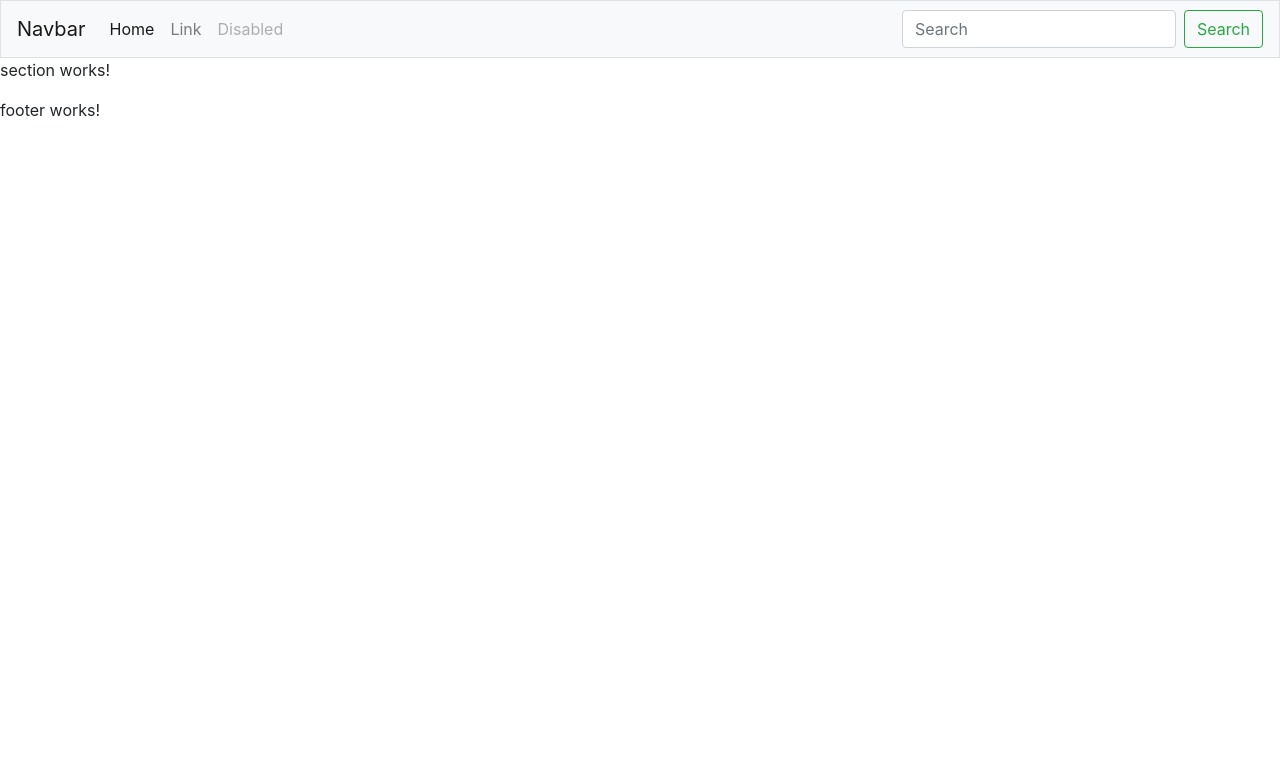
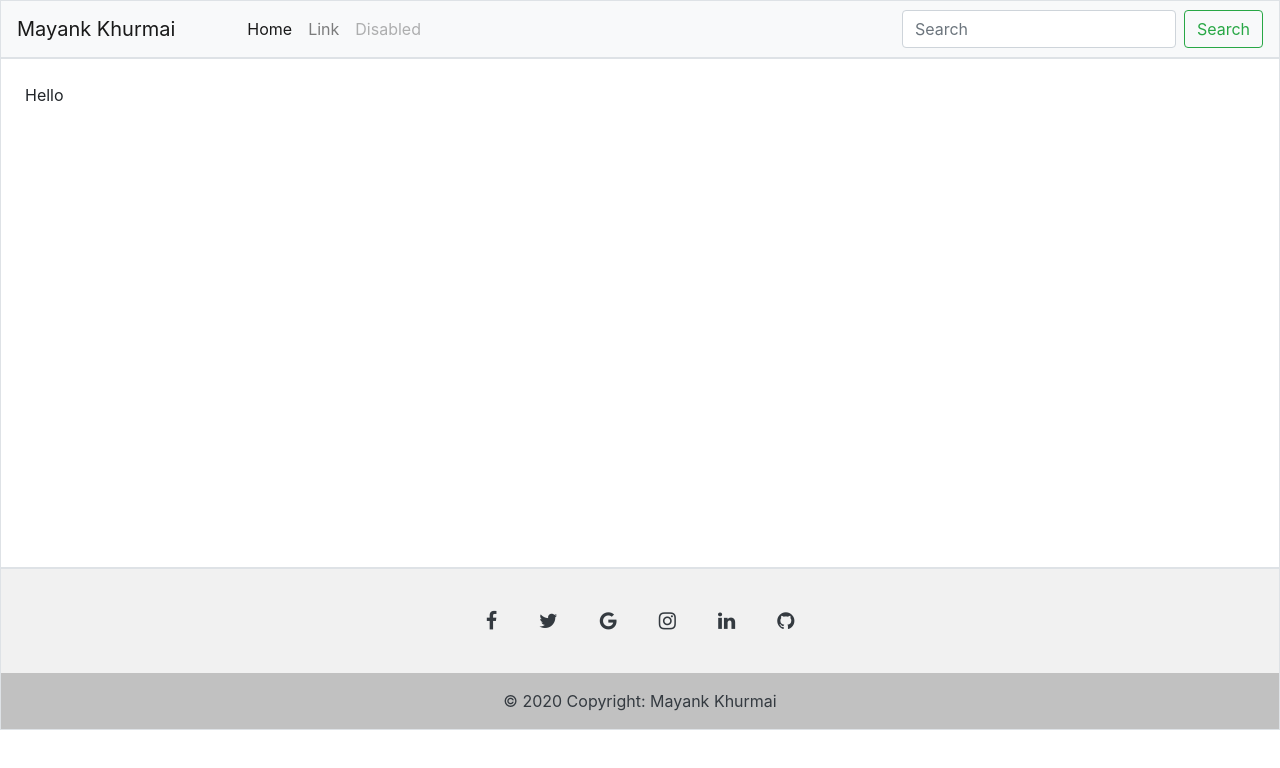
Before and after one commit to Mayank-Khurmai/Angular-Components-and-Practices, an Angular app: page / in a window 1280 px wide. Shown: the top 768 px of the page. Built offline with nearby package versions, Linux system fonts and the light colour scheme.

Commit message:
Components

```diff
--- a/src/app/footer/footer.component.html
+++ b/src/app/footer/footer.component.html
@@ -1 +1,73 @@
-<p>footer works!</p>
+<link rel="stylesheet" type="text/css" href="https://maxcdn.bootstrapcdn.com/font-awesome/4.7.0/css/font-awesome.min.css" />
+
+<div class="border">
+    <footer class="text-center text-white" style="background-color: #f1f1f1;">
+        <!-- Grid container -->
+        <div class="container pt-4">
+          <!-- Section: Social media -->
+          <section class="mb-4">
+            <!-- Facebook -->
+            <a
+              class="btn btn-link btn-floating btn-lg text-dark m-1"
+              href="#!"
+              role="button"
+              data-mdb-ripple-color="dark"
+              ><i class="fa fa-facebook-f"></i
+            ></a>
+
+            <!-- Twitter -->
+            <a
+              class="btn btn-link btn-floating btn-lg text-dark m-1"
+              href="#!"
+              role="button"
+              data-mdb-ripple-color="dark"
+              ><i class="fa fa-twitter"></i
+            ></a>
+
+            <!-- Google -->
+            <a
+              class="btn btn-link btn-floating btn-lg text-dark m-1"
+              href="#!"
+              role="button"
+              data-mdb-ripple-color="dark"
+              ><i class="fa fa-google"></i
+            ></a>
+
+            <!-- Instagram -->
+            <a
+              class="btn btn-link btn-floating btn-lg text-dark m-1"
+              href="#!"
+              role="button"
+              data-mdb-ripple-color="dark"
+              ><i class="fa fa-instagram"></i
+            ></a>
+
+            <!-- Linkedin -->
+            <a
+              class="btn btn-link btn-floating btn-lg text-dark m-1"
+              href="#!"
+              role="button"
+              data-mdb-ripple-color="dark"
+              ><i class="fa fa-linkedin"></i
+            ></a>
+            <!-- Github -->
+            <a
+              class="btn btn-link btn-floating btn-lg text-dark m-1"
+              href="#!"
+              role="button"
+              data-mdb-ripple-color="dark"
+              ><i class="fa fa-github"></i
+            ></a>
+          </section>
+          <!-- Section: Social media -->
+        </div>
+        <!-- Grid container -->
+
+        <!-- Copyright -->
+        <div class="text-center text-dark p-3" style="background-color: rgba(0, 0, 0, 0.2);">
+          © 2020 Copyright:
+          <a class="text-dark" href="https://mdbootstrap.com/">Mayank Khurmai</a>
+        </div>
+        <!-- Copyright -->
+      </footer>
+</div>
--- a/src/app/header/header.component.html
+++ b/src/app/header/header.component.html
@@ -1,11 +1,11 @@
 <div class="border">
     <nav class="navbar navbar-expand-lg navbar-light bg-light">
-        <a class="navbar-brand" href="#">Navbar</a>
+        <a class="navbar-brand" href="#">Mayank Khurmai</a>
         <button class="navbar-toggler" type="button" data-toggle="collapse" data-target="#navbarSupportedContent" aria-controls="navbarSupportedContent" aria-expanded="false" aria-label="Toggle navigation">
           <span class="navbar-toggler-icon"></span>
         </button>
 
-        <div class="collapse navbar-collapse" id="navbarSupportedContent">
+        <div class="collapse navbar-collapse ml-5" id="navbarSupportedContent">
           <ul class="navbar-nav mr-auto">
             <li class="nav-item active">
               <a class="nav-link" href="#">Home <span class="sr-only">(current)</span></a>
--- a/src/app/section/section.component.css
+++ b/src/app/section/section.component.css
@@ -0,0 +1,3 @@
+#section-main-div{
+    min-height: 510px;
+}
--- a/src/app/section/section.component.html
+++ b/src/app/section/section.component.html
@@ -1 +1,3 @@
-<p>section works!</p>
+<div id="section-main-div" class="border p-4">
+    Hello
+</div>
```
